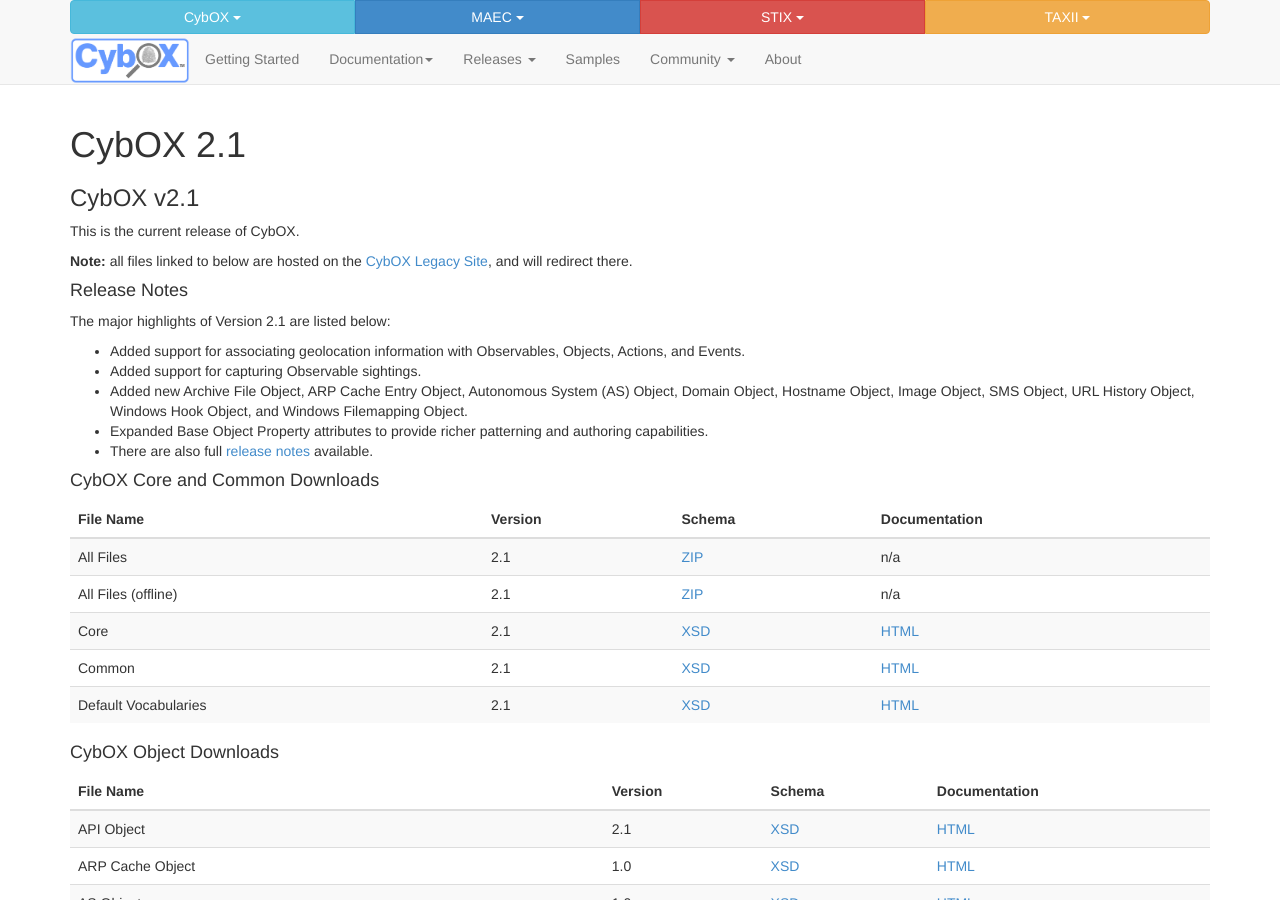
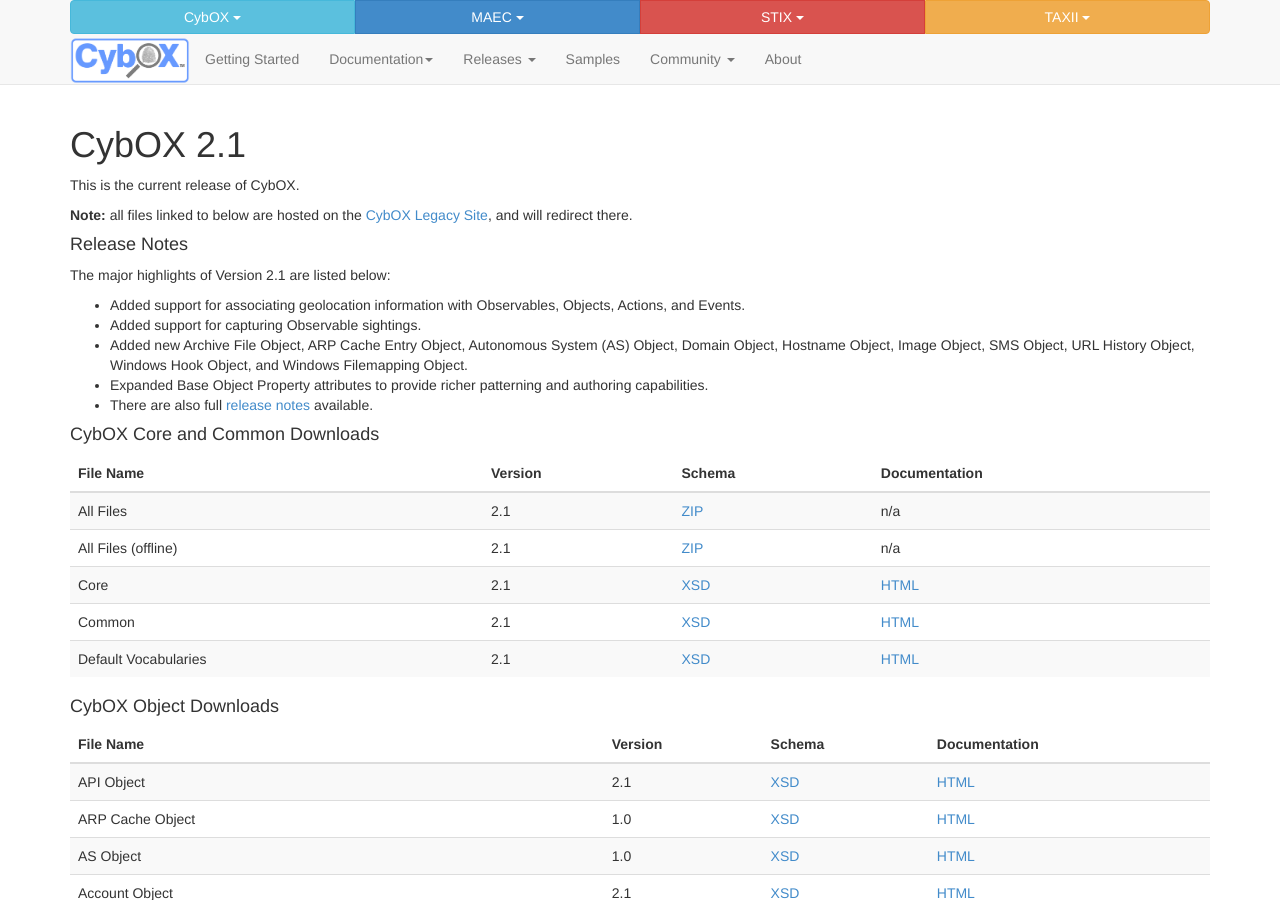
Before and after one commit to CybOXProject/cyboxproject.github.io, a Jekyll site: the page built from releases/2.1/index.md, in a window 1280 px wide and 900 px high. Built offline with Jekyll 4.4.1, drawn with Linux system fonts in a browser that asks for light colours; Markdown is read by kramdown in place of the engine named in the settings.

Commit message:
Removed unnecessary heading

```diff
--- a/releases/2.1/index.md
+++ b/releases/2.1/index.md
@@ -2,8 +2,6 @@
 layout: flat
 title: CybOX 2.1
 ---
-
-### CybOX v2.1
 
 This is the current release of CybOX.
 
```
